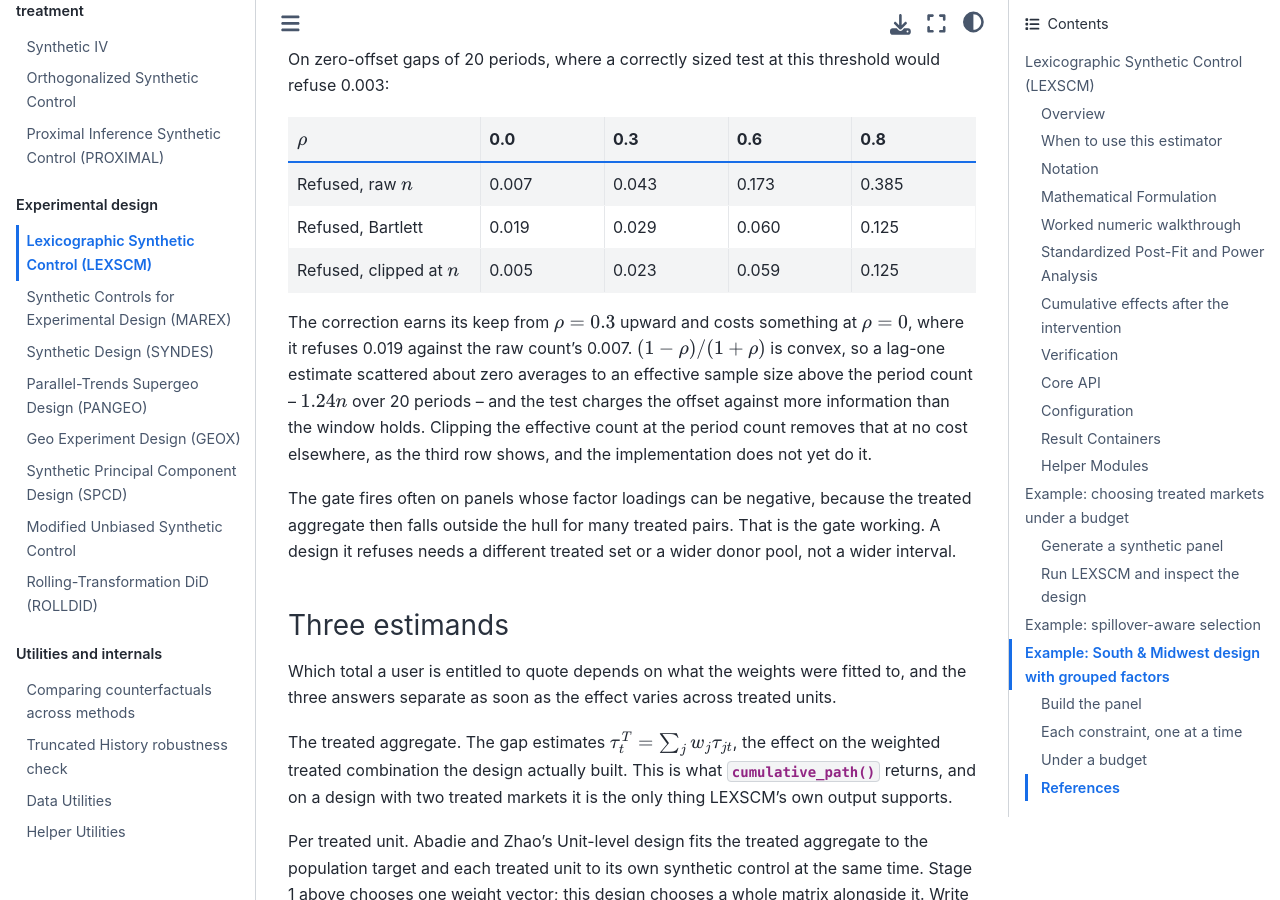
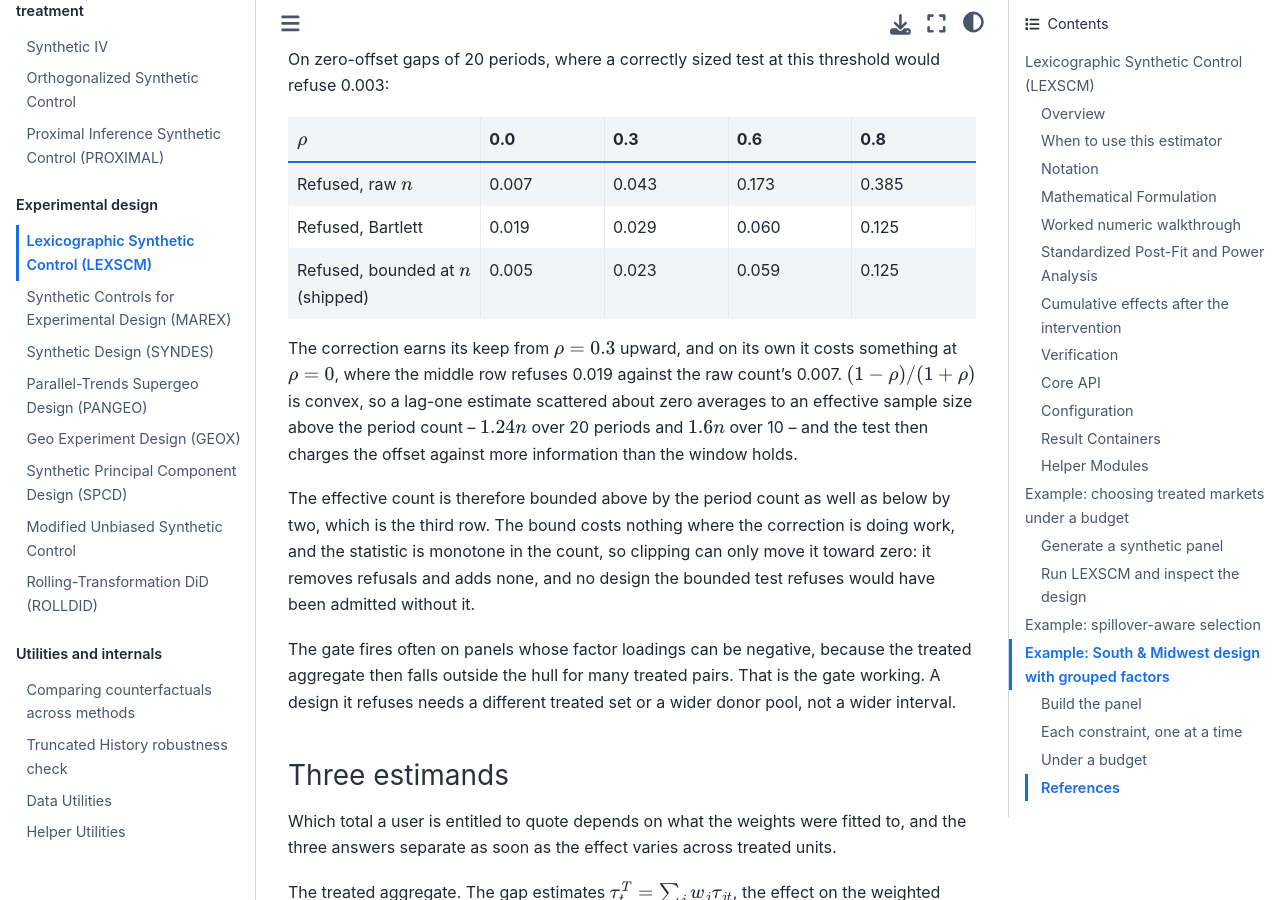
Before and after one commit to jgreathouse9/mlsynth, a Sphinx documentation site: the page built from docs/lexscm.rst, in a window 1280 px wide and 900 px high, scrolled down 23874 px. Built offline with Sphinx 7.4.7 and the Sphinx Book theme 1.1.4, drawn with Linux system fonts in a browser that asks for light colours; pages that are not in the unit, such as notebooks, are missing from menus.

Commit message:
Say on the page that the bound ships, now that it does
The page described the clip as a measured improvement nobody had applied. It
is applied, so the third row of the refusal table is the shipped behaviour and
not a hypothetical, and the paragraph says why the bound is safe to add
without a migration: the statistic is monotone in the effective count, so
bounding it can only move it toward zero.

Co-Authored-By: Claude Opus 5 <noreply@anthropic.com>
Claude-Session: https://claude.ai/code/session_01AY6aV1skYFnj1awnwUBjDx

```diff
--- a/docs/lexscm.rst
+++ b/docs/lexscm.rst
@@ -1289,20 +1289,25 @@ correctly sized test at this threshold would refuse 0.003:
      - 0.029
      - 0.060
      - 0.125
-   * - Refused, clipped at :math:`n`
+   * - Refused, bounded at :math:`n` (shipped)
      - 0.005
      - 0.023
      - 0.059
      - 0.125
 
-The correction earns its keep from :math:`\rho = 0.3` upward and costs something
-at :math:`\rho = 0`, where it refuses 0.019 against the raw count's 0.007.
-:math:`(1 - \rho)/(1 + \rho)` is convex, so a lag-one estimate scattered about
-zero averages to an effective sample size above the period count --
-:math:`1.24n` over 20 periods -- and the test charges the offset against more
-information than the window holds. Clipping the effective count at the period
-count removes that at no cost elsewhere, as the third row shows, and the
-implementation does not yet do it.
+The correction earns its keep from :math:`\rho = 0.3` upward, and on its own it
+costs something at :math:`\rho = 0`, where the middle row refuses 0.019 against
+the raw count's 0.007. :math:`(1 - \rho)/(1 + \rho)` is convex, so a lag-one
+estimate scattered about zero averages to an effective sample size above the
+period count -- :math:`1.24n` over 20 periods and :math:`1.6n` over 10 -- and
+the test then charges the offset against more information than the window
+holds.
+
+The effective count is therefore bounded above by the period count as well as
+below by two, which is the third row. The bound costs nothing where the
+correction is doing work, and the statistic is monotone in the count, so
+clipping can only move it toward zero: it removes refusals and adds none, and
+no design the bounded test refuses would have been admitted without it.
 
 The gate fires often on panels whose factor loadings can be negative, because
 the treated aggregate then falls outside the hull for many treated pairs. That
```
